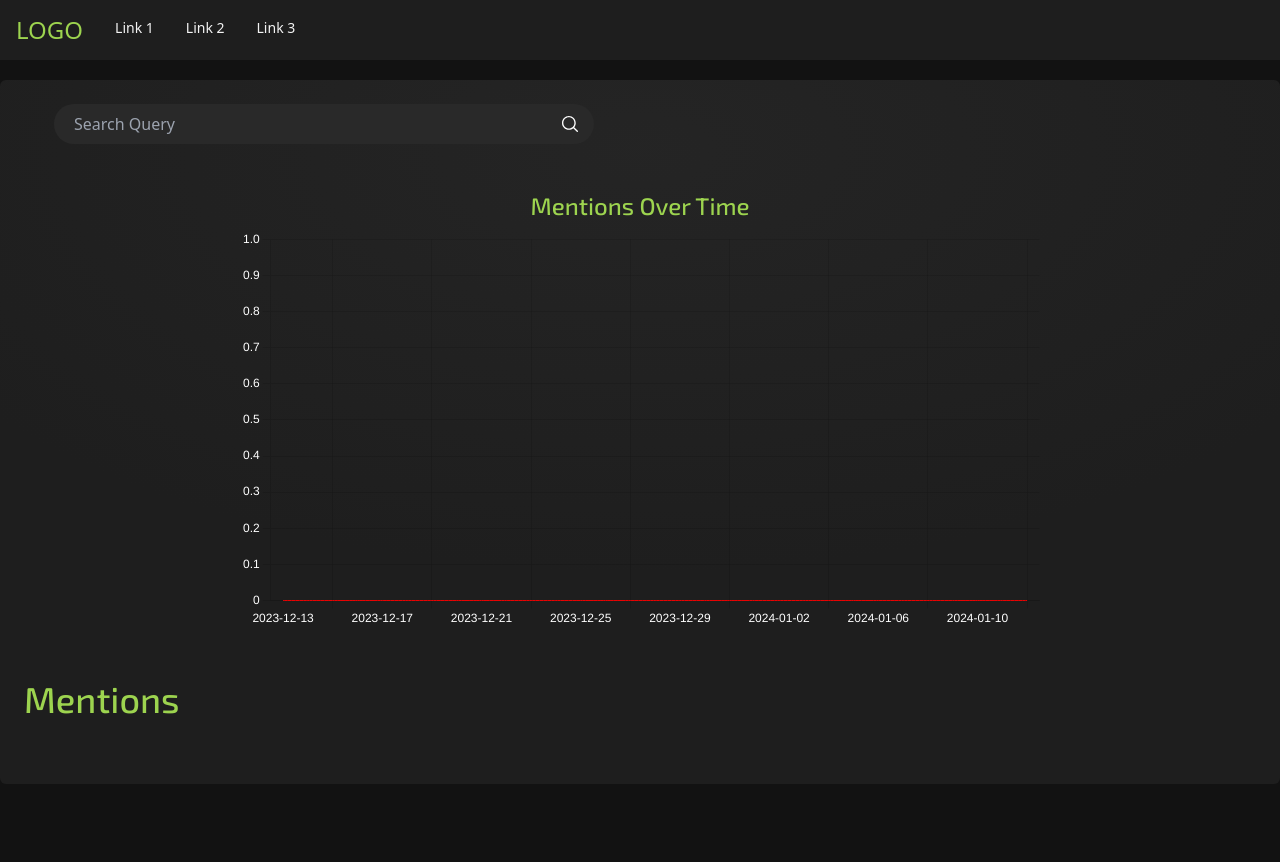
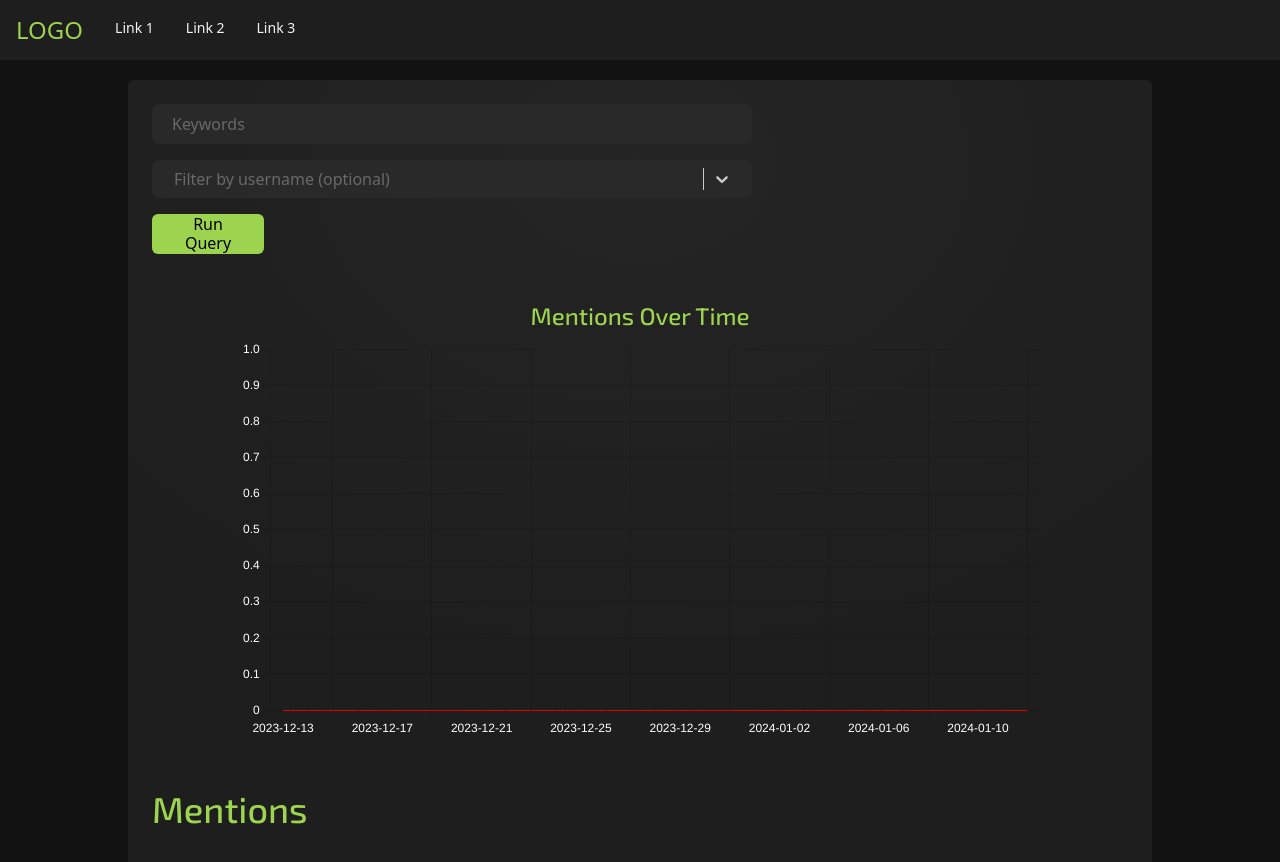
Before and after one commit to gtsui/sentiment-analysis-demo, a Next.js app: page / in a window 1280 px wide. Shown: the top 862 px of the page. Before the commit the page ends 800 px from the top, so only its background shows below. Built offline with nearby package versions, Linux system fonts and the light colour scheme.

Commit message:
flesh out query form

```diff
--- a/package.json
+++ b/package.json
@@ -17,6 +17,8 @@
     "react": "^18",
     "react-chartjs-2": "^5.2.0",
     "react-dom": "^18",
+    "react-select": "^5.8.0",
+    "react-spinners": "^0.13.8",
     "react-toastify": "^9.1.3"
   },
   "devDependencies": {
--- a/src/components/app/tweet/TweetContainer.tsx
+++ b/src/components/app/tweet/TweetContainer.tsx
@@ -29,7 +29,7 @@ const TweetContainer = ({ tweet }: Props) => {
           </a>
         </div>
         <CardDark2 className="flex p-6">
-          <h4 className="text-contrast-high">{tweet.content}</h4>
+          <p className="text-contrast-high text-p2">{tweet.content}</p>
         </CardDark2>
       </CardDark1>
     </>
--- a/src/components/common/input/Search.tsx
+++ /dev/null
@@ -1,66 +0,0 @@
-import { useState, ChangeEvent, useEffect } from "react";
-import MagnifyingGlass from "@/src/assets/icons/ui/magnifying_glass.svg";
-
-type Props = {
-  placeholder: string;
-  onSearch: (value: string) => void;
-  searchAfterDelay?: number;
-};
-
-const Search = ({ placeholder, onSearch, searchAfterDelay }: Props) => {
-  // ==========================================================================
-  // STATE / HOOKS
-  // ==========================================================================
-  const [searchValue, setSearchValue] = useState<string>("");
-
-  useEffect(() => {
-    if (searchValue === "") {
-      onSearch(searchValue);
-      return;
-    }
-
-    const delayDebounceFn = setTimeout(() => {
-      onSearch(searchValue);
-      // Send Axios request here
-    }, searchAfterDelay ?? 1000);
-
-    return () => clearTimeout(delayDebounceFn);
-  }, [searchValue]);
-  // ==========================================================================
-  // STATE / HOOKS
-  // ==========================================================================
-  const searchHandler = (e: ChangeEvent<HTMLInputElement>) => {
-    const { target } = e;
-    setSearchValue(target.value);
-  };
-
-  const keyDownHandler = (e: React.KeyboardEvent<HTMLInputElement>) => {
-    if (e.key === "Enter") {
-      onSearch(searchValue);
-    }
-  };
-
-  // ==========================================================================
-  // RENDER
-  // ==========================================================================
-  return (
-    <div className="flex flex-col w-full items-center">
-      <div className="relative w-[90%]">
-        <input
-          className="bg-neutral-700 h-10 px-5 pr-10 w-full rounded-full text-contrast-high focus:outline-none"
-          type={"search"}
-          name={"search"}
-          value={searchValue}
-          placeholder={placeholder}
-          onChange={searchHandler}
-          onKeyDown={keyDownHandler}
-        />
-        <button type="submit" className="absolute right-0 top-0 mt-3 mr-4">
-          <MagnifyingGlass alt="" height={16} width={16} fill="#FFFFFF" />
-        </button>
-      </div>
-    </div>
-  );
-};
-
-export default Search;
--- /dev/null
+++ b/src/components/common/loading/Loading.tsx
@@ -0,0 +1,15 @@
+import { ClipLoader } from "react-spinners";
+
+type Props = {
+  className?: string;
+  color?: string;
+  size?: number;
+};
+
+export const Loading = ({ className, color, size }: Props) => {
+  return (
+    <div className={`flex flex-row justify-center ${className}`}>
+      <ClipLoader color={color ?? "#9dd44f"} size={size} />
+    </div>
+  );
+};
--- a/src/site-pages/home/Home.tsx
+++ b/src/site-pages/home/Home.tsx
@@ -2,14 +2,15 @@
 
 import { useState } from "react";
 import { CardDark0 } from "@/src/components/common/card/Cards";
-import Search from "@/src/components/common/input/Search";
 import { ITweet } from "@/src/types/types";
 import TweetContainer from "@/src/components/app/tweet/TweetContainer";
 import {
   getMentionsByDate,
   MentionsByDate,
 } from "@/src/lib/data-analysis/dataAnalysis";
-import TimeSeriesChart from "@/src/components/app/chart/TimeSeriesChart";
+import TimeSeriesChart from "./components/TimeSeriesChart";
+import QueryForm from "./components/QueryForm";
+import { Loading } from "@/src/components/common/loading/Loading";
 
 const Home = () => {
   // ==========================================================================
@@ -24,13 +25,12 @@ const Home = () => {
       Math.floor(Date.now() / 1000) - 60 * 60 * 24 * 30,
       tweets
     );
-    console.log(mentionsByDate);
   }
 
   // ==========================================================================
   // FUNCTIONS / HANDLERS
   // ==========================================================================
-  const onSearch = async (query: string) => {
+  const runQueryHandler = async (query: string) => {
     setIsLoading(true);
     const res = await fetch(`/api/find-tweets/`, {
       method: "POST",
@@ -52,14 +52,9 @@ const Home = () => {
   // ==========================================================================
   return (
     <div className="flex flex-col items-center mt-20">
-      <CardDark0 className="flex flex-col w-full max-w-screen-2xl gap-2 p-6">
+      <CardDark0 className="flex flex-col w-[95vw] max-w-screen-lg gap-2 p-6">
         <div className="flex flex-col w-[90vw] max-w-[600px] mb-10 gap-2">
-          <Search
-            placeholder="Search Query"
-            onSearch={onSearch}
-            searchAfterDelay={1000}
-          />
-          {isLoading && <p className="text-contrast-high">Loading...</p>}
+          <QueryForm runQueryHandler={runQueryHandler} isLoading={isLoading} />
         </div>
         <div className="flex flex-col w-[90vw] max-w-[800px] place-self-center gap-2">
           <h2 className="text-h4 text-primary-500 place-self-center">
@@ -74,7 +69,7 @@ const Home = () => {
           )}
         </div>
         <h3 className="text-primary-500 text-h3 my-10">Mentions</h3>
-        {isLoading && <p className="text-contrast-high">Loading...</p>}
+        {isLoading && <Loading size={24} />}
         {tweets?.map((tweet, i) => (
           <TweetContainer key={`tweet-${tweet.username}-${i}`} tweet={tweet} />
         ))}
--- /dev/null
+++ b/src/site-pages/home/components/QueryForm.tsx
@@ -0,0 +1,66 @@
+import { Loading } from "@/src/components/common/loading/Loading";
+import { useState, ChangeEvent } from "react";
+import Dropdown from "./dropdown/Dropdown";
+
+const options = [
+  { value: "chocolate", label: "Chocolate" },
+  { value: "strawberry", label: "Strawberry" },
+  { value: "vanilla", label: "Vanilla" },
+];
+
+type Props = {
+  runQueryHandler: (query: string) => void;
+  isLoading: boolean;
+};
+
+const QueryForm = ({ runQueryHandler, isLoading }: Props) => {
+  // ==========================================================================
+  // STATE / HOOKS
+  // ==========================================================================
+  const [query, setQuery] = useState<string>("");
+  const [usernameFilter, setUsernameFilter] = useState<string[]>([]);
+
+  console.log("QUERY", query);
+  console.log("FILTER", usernameFilter);
+
+  // ==========================================================================
+  // FUNCTIONS / HANDLERS
+  // ==========================================================================
+  const setQueryHandler = (e: ChangeEvent<HTMLInputElement>) => {
+    const { target } = e;
+    setQuery(target.value);
+  };
+
+  const keyDownHandler = (e: React.KeyboardEvent<HTMLInputElement>) => {
+    if (e.key === "Enter") {
+      runQueryHandler(query);
+    }
+  };
+
+  // ==========================================================================
+  // RENDER
+  // ==========================================================================
+  return (
+    <div className="flex flex-col gap-4">
+      <input
+        className="bg-neutral-700 h-10 px-5 pr-10 w-full rounded-lg text-contrast-high
+         placeholder-contrast-low focus:outline-none focus:border focus:border-primary-500"
+        placeholder="Keywords"
+        onChange={setQueryHandler}
+        onKeyDown={keyDownHandler}
+      />
+      <Dropdown options={options} setUsernameFilter={setUsernameFilter} />
+      <div className="flex flex-row items-center gap-2">
+        <button
+          className="btn-md btn-primary w-28"
+          onClick={() => runQueryHandler(query)}
+        >
+          Run Query
+        </button>
+        {isLoading && <Loading size={24} />}
+      </div>
+    </div>
+  );
+};
+
+export default QueryForm;
--- a/src/components/app/chart/TimeSeriesChart.tsx
+++ b/src/site-pages/home/components/TimeSeriesChart.tsx
@@ -16,9 +16,10 @@ type Props = {
   xData: string[];
   yData: number[];
   label: string;
+  smoothPeriod?: number;
 };
 
-const TimeSeriesChart = ({ xData, yData, label }: Props) => {
+const TimeSeriesChart = ({ xData, yData, label, smoothPeriod }: Props) => {
   ChartJS.register(
     BarElement,
     BarController,
@@ -44,7 +45,7 @@ const TimeSeriesChart = ({ xData, yData, label }: Props) => {
       {
         type: "line",
         label: "",
-        data: maFilter(yData, 5),
+        data: maFilter(yData, smoothPeriod ?? 5),
         fill: false,
         borderColor: "red",
         borderWidth: 1,
--- /dev/null
+++ b/src/site-pages/home/components/dropdown/Dropdown.tsx
@@ -0,0 +1,43 @@
+import { Dispatch, SetStateAction, useState } from "react";
+import Select from "react-select";
+import { dropdownStyles } from "./style";
+
+type Props = {
+  options: {
+    value: string;
+    label: string;
+  }[];
+  setUsernameFilter: Dispatch<SetStateAction<string[]>>;
+};
+
+const Dropdown = ({ options, setUsernameFilter }: Props) => {
+  // ==========================================================================
+  // STATE / HOOKS
+  // ==========================================================================
+
+  // ==========================================================================
+  // FUNCTIONS / HANDLERS
+  // ==========================================================================
+  const selectHandler = (selectedOptions: any) => {
+    setUsernameFilter(selectedOptions.map((o: any) => o.value));
+  };
+
+  // ==========================================================================
+  // RENDER
+  // ==========================================================================
+  return (
+    <>
+      <Select
+        placeholder={"Filter by username (optional)"}
+        styles={dropdownStyles}
+        isMulti={true}
+        isClearable={true}
+        isSearchable={true}
+        options={options}
+        onChange={selectHandler}
+      />
+    </>
+  );
+};
+
+export default Dropdown;
--- /dev/null
+++ b/src/site-pages/home/components/dropdown/style.ts
@@ -0,0 +1,42 @@
+export const dropdownStyles = {
+  control: (base: any, state: any) => ({
+    ...base,
+    padding: "0 0.75rem",
+    backgroundColor: "#292929",
+    color: "#ffffff",
+    border: state.isFocused ? "1px solid #9dd44f" : "none",
+    boxShadow: "none",
+    borderRadius: "0.5rem",
+    "&:hover": {
+      border: state.isFocused ? "1px solid #9dd44f" : 0,
+    },
+  }),
+  input: (base: any) => ({
+    ...base,
+    color: "#ffffff",
+  }),
+  placeholder: (base: any) => ({
+    ...base,
+    color: "#69696A",
+  }),
+  menu: (base: any) => ({
+    ...base,
+    backgroundColor: "#292929",
+  }),
+  option: (base: any, state: any) => ({
+    ...base,
+    color: "#ffffff",
+    backgroundColor: state.isFocused ? "#353535" : "transparent",
+    ":active": {
+      backgroundColor: "#353535",
+    },
+  }),
+  multiValue: (base: any) => ({
+    ...base,
+    backgroundColor: "#353535",
+  }),
+  multiValueLabel: (base: any) => ({
+    ...base,
+    color: "#9dd44f",
+  }),
+};
```
Also changed, not shown: 1 other file (tests, documents, lock files or other folders).
